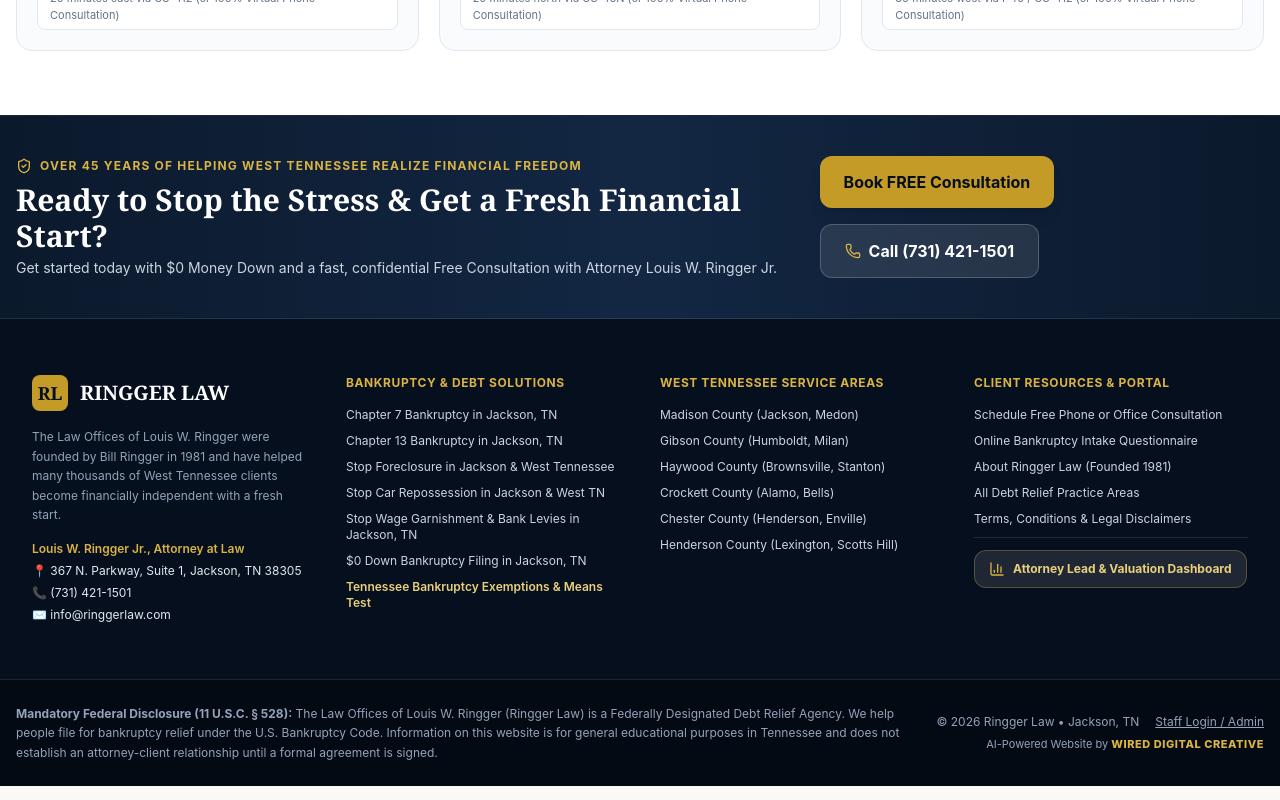
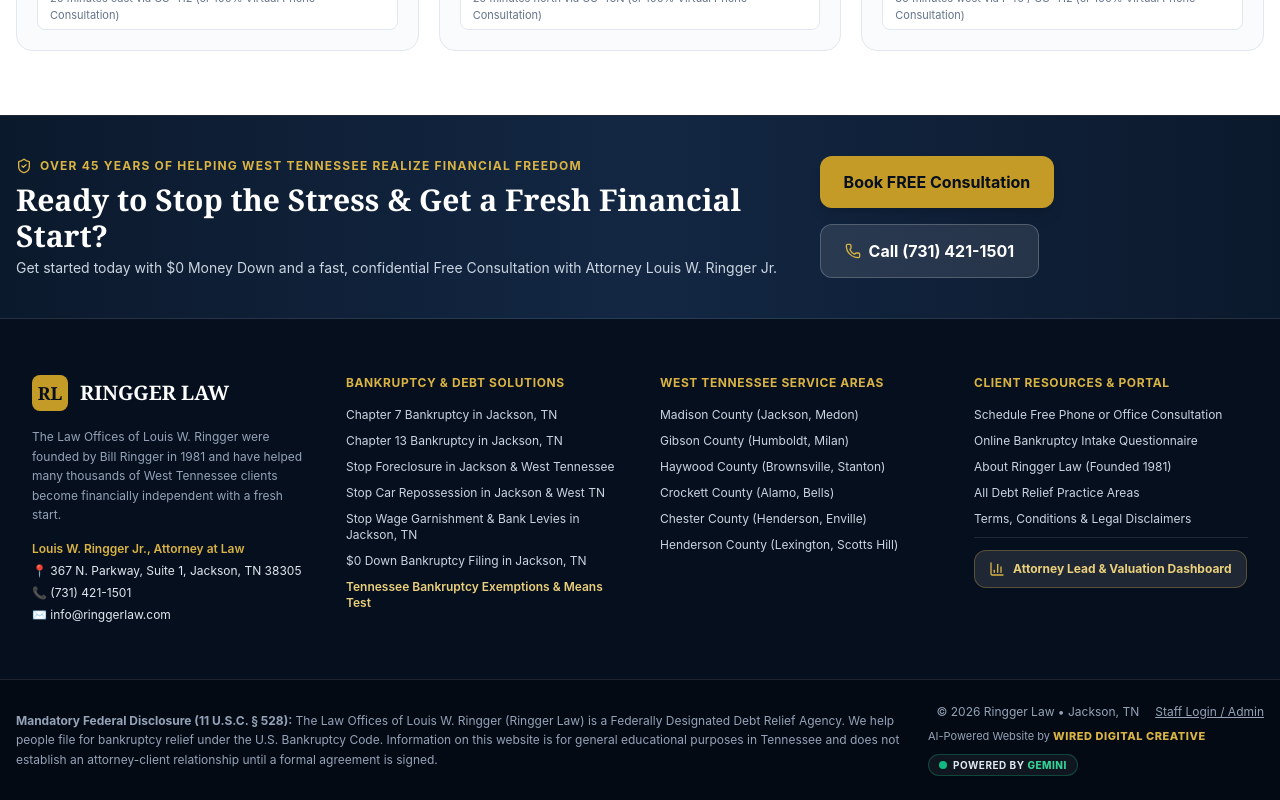
Before and after one commit to wireddigitalus-stack/ringgerlaw, a Next.js app: page / in a window 1280 px wide. Shown: the part 6386-7186 px from the top of the page. Built offline with nearby package versions, Linux system fonts and the light colour scheme.

Commit message:
Add Powered by GEMINI badge with live pulsing green dot to footer

```diff
--- a/src/components/HeaderFooter.tsx
+++ b/src/components/HeaderFooter.tsx
@@ -587,17 +587,28 @@ export function Footer() {
           <p className="max-w-4xl leading-relaxed">
             <strong>Mandatory Federal Disclosure (11 U.S.C. § 528):</strong> The Law Offices of Louis W. Ringger (Ringger Law) is a Federally Designated Debt Relief Agency. We help people file for bankruptcy relief under the U.S. Bankruptcy Code. Information on this website is for general educational purposes in Tennessee and does not establish an attorney-client relationship until a formal agreement is signed.
           </p>
-          <div className="flex flex-col sm:flex-row md:flex-col items-start sm:items-center md:items-end gap-1.5 text-slate-400 whitespace-nowrap">
+          <div className="flex flex-col sm:flex-row md:flex-col items-start sm:items-center md:items-end gap-2 text-slate-400 whitespace-nowrap">
             <div className="flex items-center gap-4">
               <span>© {new Date().getFullYear()} Ringger Law • Jackson, TN</span>
               <Link href="/admin" className="text-slate-400 hover:text-gold-400 underline">
                 Staff Login / Admin
               </Link>
             </div>
-            <div className="text-[11px] text-slate-400">
-              AI-Powered Website by{" "}
-              <span className="font-extrabold tracking-wider text-gold-400">
-                WIRED DIGITAL CREATIVE
+            <div className="flex flex-wrap items-center gap-2.5 text-[11px] text-slate-400">
+              <span>
+                AI-Powered Website by{" "}
+                <span className="font-extrabold tracking-wider text-gold-400">
+                  WIRED DIGITAL CREATIVE
+                </span>
+              </span>
+              <span className="inline-flex items-center gap-1.5 bg-white/5 border border-emerald-500/30 rounded-full px-2.5 py-0.5 text-[10px] font-bold tracking-wider uppercase text-slate-200 shadow-sm">
+                <span className="relative flex h-2 w-2">
+                  <span className="animate-ping absolute inline-flex h-full w-full rounded-full bg-emerald-400 opacity-75"></span>
+                  <span className="relative inline-flex rounded-full h-2 w-2 bg-emerald-500"></span>
+                </span>
+                <span>
+                  Powered by <span className="text-emerald-400 font-extrabold">GEMINI</span>
+                </span>
               </span>
             </div>
           </div>
```
